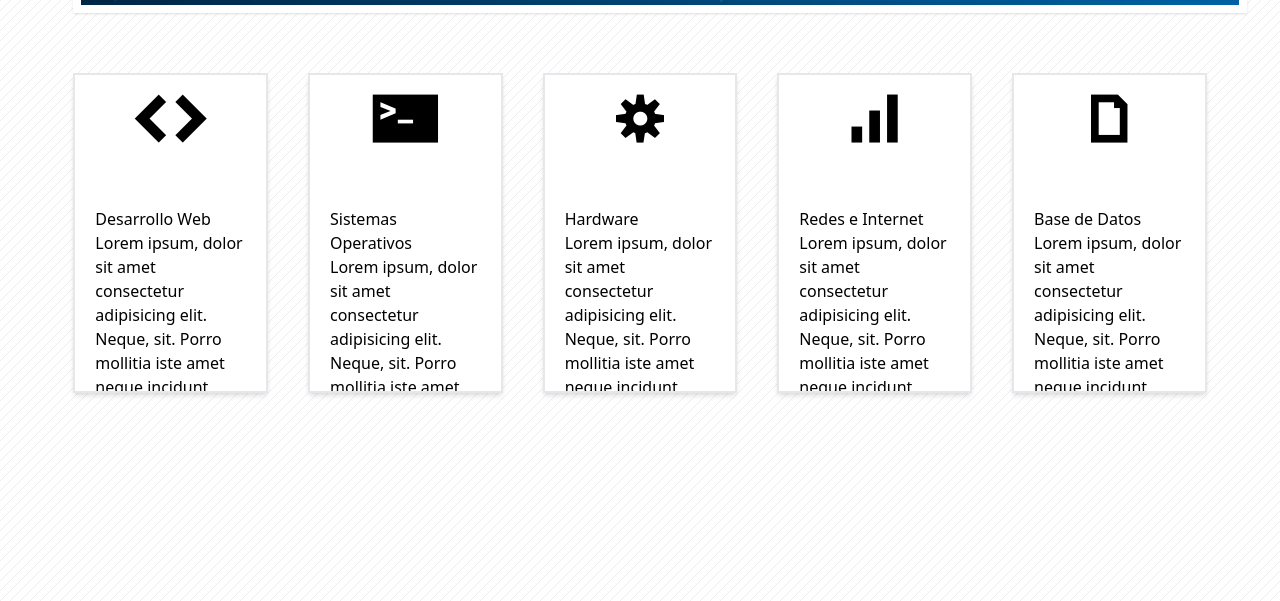
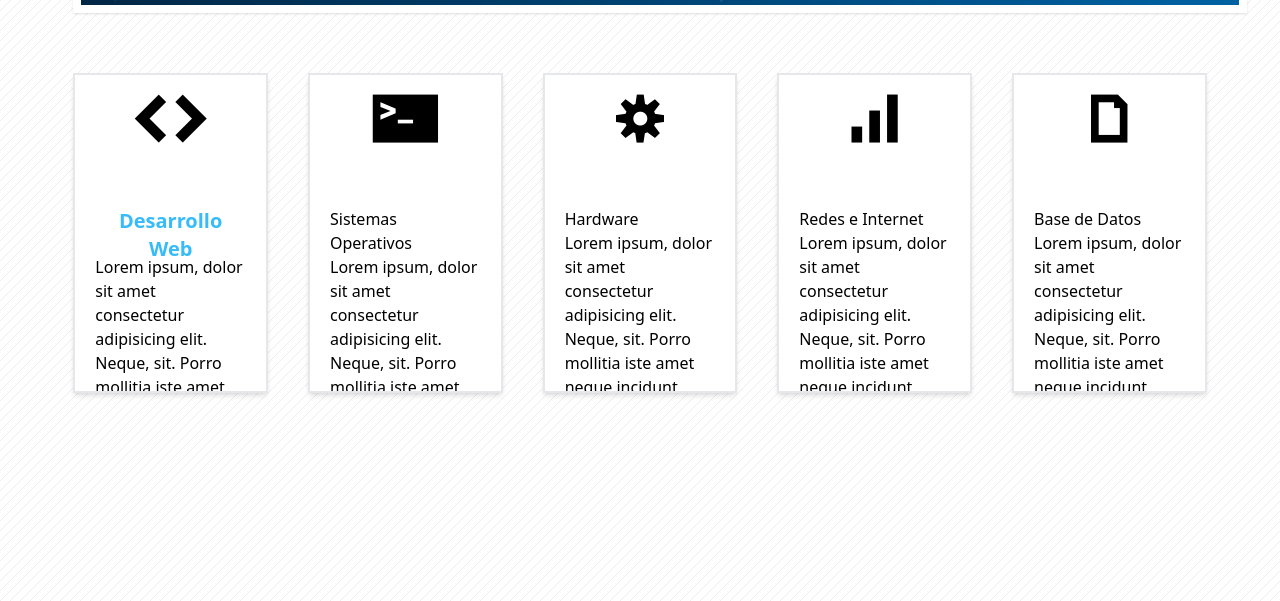
Before and after one commit to wilxoncastillo/tailwind, a website: page index.html in a window 1280 px wide. Shown: the part 199-800 px from the top of the page. Drawn offline with Linux system fonts and the light colour scheme.

Commit message:
30. Estilos para el encabezado de las tarjetas

```diff
--- a/index.html
+++ b/index.html
@@ -63,11 +63,11 @@
           H
         </p>
 
-        <h2 class="card-category">
+        <h2 class="card-title">
           Desarrollo Web
         </h2>
 
-        <p class="card-description">
+        <p class="card-body">
           Lorem ipsum, dolor sit amet consectetur adipisicing elit. Neque, sit. Porro mollitia iste amet neque incidunt sequi laboriosam labore est, rem, delectus ut id. Enim voluptate veniam vitae et modi.
         </p>
       </div>
--- a/src/app.css
+++ b/src/app.css
@@ -105,5 +105,18 @@
         ;
     }
 
+    .card-title {
+        @apply
+            w-full
+            h-12
+            text-xl
+            font-bold
+            text-center
+            text-azul-claro
+            transition
+            duration-300
+        ;
+    }
+
     /* fin style card */
 }
--- a/tailwind.config.js
+++ b/tailwind.config.js
@@ -16,7 +16,7 @@ module.exports = {
 
       colors: {
         "azul-claro": "#37bcf9",
-        "azul-osucro": "#03370b9"
+        "azul-oscuro": "#03370b9"
       },
 
       animation: {
```
Also changed, not shown: css/app.css.
